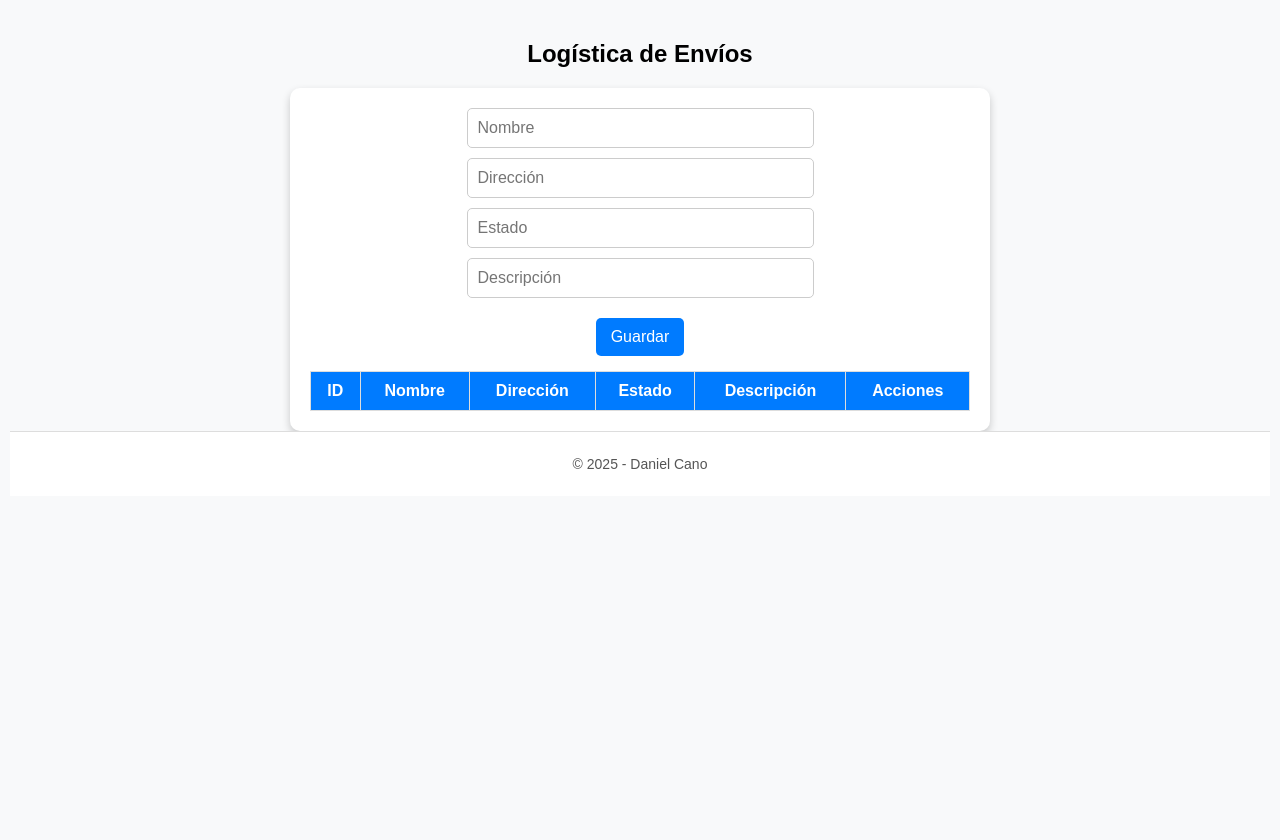
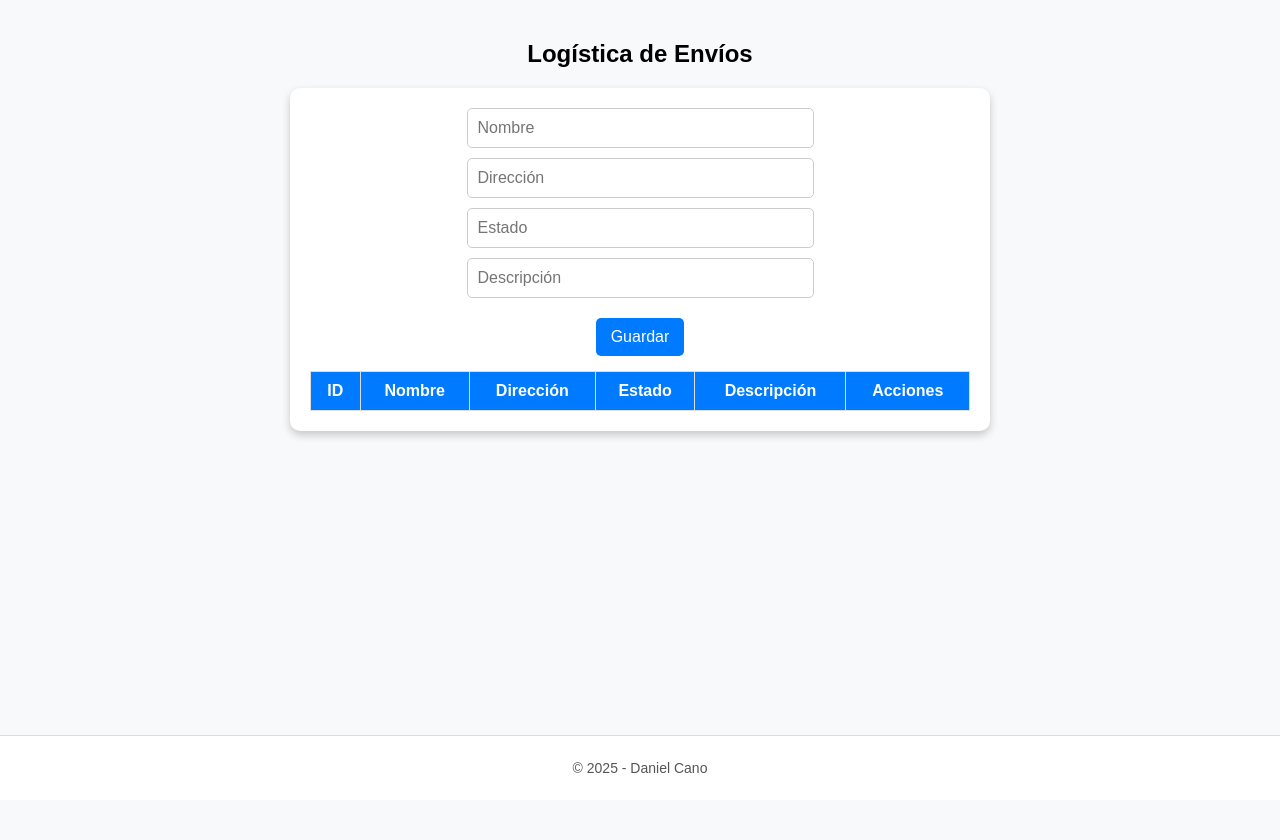
Before and after one commit to DanielKano/CRUDP, a Flask app: page / in a window 1280 px wide. Run offline with Flask 3, Linux system fonts and the light colour scheme; data that the repository does not hold is empty; some libraries are stand-ins or nearby versions.

Commit message:
correcion estilos

```diff
--- a/static/css/styles.css
+++ b/static/css/styles.css
@@ -5,7 +5,7 @@ body {
     display: flex;
     flex-direction: column;
     align-items: center;
-    height: 100vh;
+    min-height: 100vh; /* Para ocupar al menos toda la pantalla */
     margin: 0;
     padding: 20px;
 }
@@ -14,6 +14,7 @@ body {
 .container {
     width: 90%;
     max-width: 700px;
+    flex: 1; /* Permite que el contenido crezca sin empujar el footer */
 }
 
 /* Título */
@@ -107,7 +108,7 @@ td button:hover {
     background: white;
     border-top: 1px solid #ddd;
     width: 100%;
-    position: relative; /* Cambiar de 'fixed' a 'relative' */
+    position: absolute;
     bottom: 0;
 }
 
@@ -124,4 +125,8 @@ td button:hover {
     table {
         font-size: 14px;
     }
+    .footer {
+        position: relative;
+        bottom: 0;
+    }
 }
```
